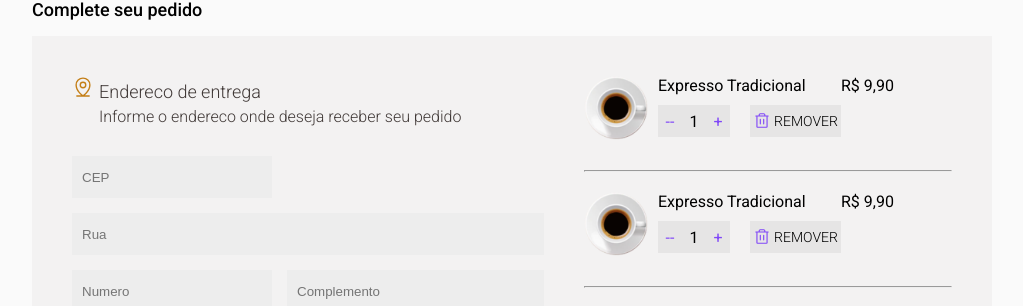
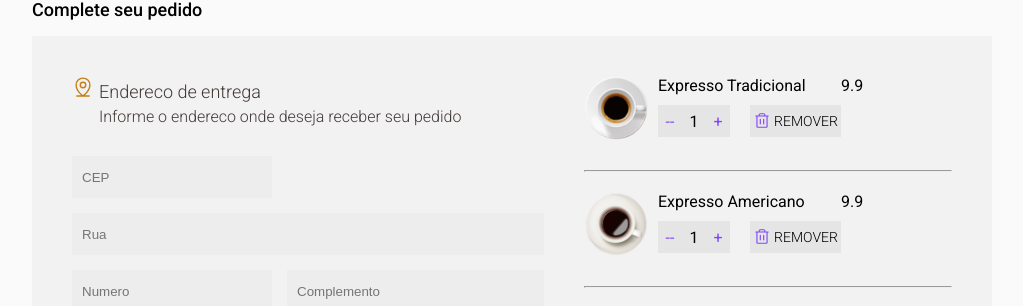
Before and after one commit to pansani/coffee-delivery, a React (Vite) app: page /checkout in a window 1280 px wide. Shown: the part 125-431 px from the top of the page, without its empty margins (128-1151 px from the left). Built offline with nearby package versions, Linux system fonts and the light colour scheme.

Commit message:
create CheckoutCoffeeCard props and pass coffees to it

```diff
--- a/src/Coffees.tsx
+++ b/src/Coffees.tsx
@@ -21,7 +21,7 @@ export const coffees = [
     type: "Tradicional",
     value: 9.9,
     id: 0,
-    quantity: 0,
+    quantity: 1,
   },
   {
     image: Americano,
@@ -30,7 +30,7 @@ export const coffees = [
     type: "Tradicional",
     value: 9.9,
     id: 1,
-    quantity: 0,
+    quantity: 1,
   },
   {
     image: Cremoso,
--- a/src/components/ChekoutCoffeeCard/index.tsx
+++ b/src/components/ChekoutCoffeeCard/index.tsx
@@ -1,5 +1,4 @@
 import { Trash } from "@phosphor-icons/react";
-import Tradicional from "../../assets/tradicional.svg";
 import {
   ButtonQuantity,
   CardCoffee,
@@ -9,23 +8,37 @@ import {
   RemoveButton,
 } from "./style";
 
-export function CheckoutCoffeeCard() {
+//Pass props to data of this component and create a way to pick only the coffees objects that have a quantity > 0
+
+interface CheckoutCoffeeCardProps {
+  coffeeName: string;
+  src: string;
+  coffeeQuantity: number | null;
+  coffeePrice: number;
+}
+
+export function CheckoutCoffeeCard({
+  coffeeName,
+  src,
+  coffeeQuantity,
+  coffeePrice,
+}: CheckoutCoffeeCardProps) {
   return (
     <CardCoffee>
       <CoffeeCardContainer>
-        <img src={Tradicional} />
+        <img src={src} />
         <CoffeeData>
-          <span>Expresso Tradicional</span>
+          <span>{coffeeName}</span>
           <CoffeeButtons>
             <ButtonQuantity type="button">--</ButtonQuantity>
-            <div>1</div>
+            <div>{coffeeQuantity}</div>
             <ButtonQuantity type="button">+</ButtonQuantity>
             <RemoveButton type="button">
               <Trash size={18} /> <span>REMOVER</span>
             </RemoveButton>
           </CoffeeButtons>
         </CoffeeData>
-        <span>R$ 9,90</span>
+        <span>{coffeePrice}</span>
       </CoffeeCardContainer>
       <hr></hr>
     </CardCoffee>
--- a/src/pages/Checkout/index.tsx
+++ b/src/pages/Checkout/index.tsx
@@ -1,7 +1,7 @@
 // For adding a coffee in the card, i will use tge following logic:
 // If the quantity of the coffe is > 0 then, the id of the coffee that the quantity is more than 0 will be displayed;
 // Use react-hoof-form and zod to the adress form
-// I have to also to fin a way to update the updatedCoffes from this file here because of the remove button in the Cart
+// I have to also to find a way to update the updatedCoffes from this file here because of the remove button in the Cart
 
 import { NavLink } from "react-router-dom";
 import { CheckoutCoffeeCard } from "../../components/ChekoutCoffeeCard";
@@ -22,6 +22,11 @@ import {
   MapPinLine,
   Money,
 } from "@phosphor-icons/react";
+
+import { coffees } from "../../Coffees";
+
+// Split this HTML code into more components, the code is too repetitive and too big
+// Find a simple way to get the data of the coffes that has a quantity bigger than 0
 
 export function Checkout() {
   return (
@@ -79,8 +84,19 @@ export function Checkout() {
         </CheckoutFormsContainer>
         <ProductsCheckoutContainer>
           <div>
-            <CheckoutCoffeeCard />
-            <CheckoutCoffeeCard />
+            {coffees.map((coffee) => {
+              if (coffee.quantity > 0) {
+                return (
+                  <CheckoutCoffeeCard
+                    coffeeName={coffee.name}
+                    src={coffee.image}
+                    coffeeQuantity={coffee.quantity}
+                    coffeePrice={coffee.value}
+                  />
+                );
+              }
+              return null;
+            })}
           </div>
           <PriceData>
             <div>
--- a/src/pages/Delivered/index.tsx
+++ b/src/pages/Delivered/index.tsx
@@ -7,6 +7,8 @@ import {
 } from "./style";
 
 import DeliveryImage from "../../assets/delivery-image.svg";
+
+//Turn the data dynamic and not static via props or createContext and Reducers <- (study this)
 
 export function Delivered() {
   return (
```
